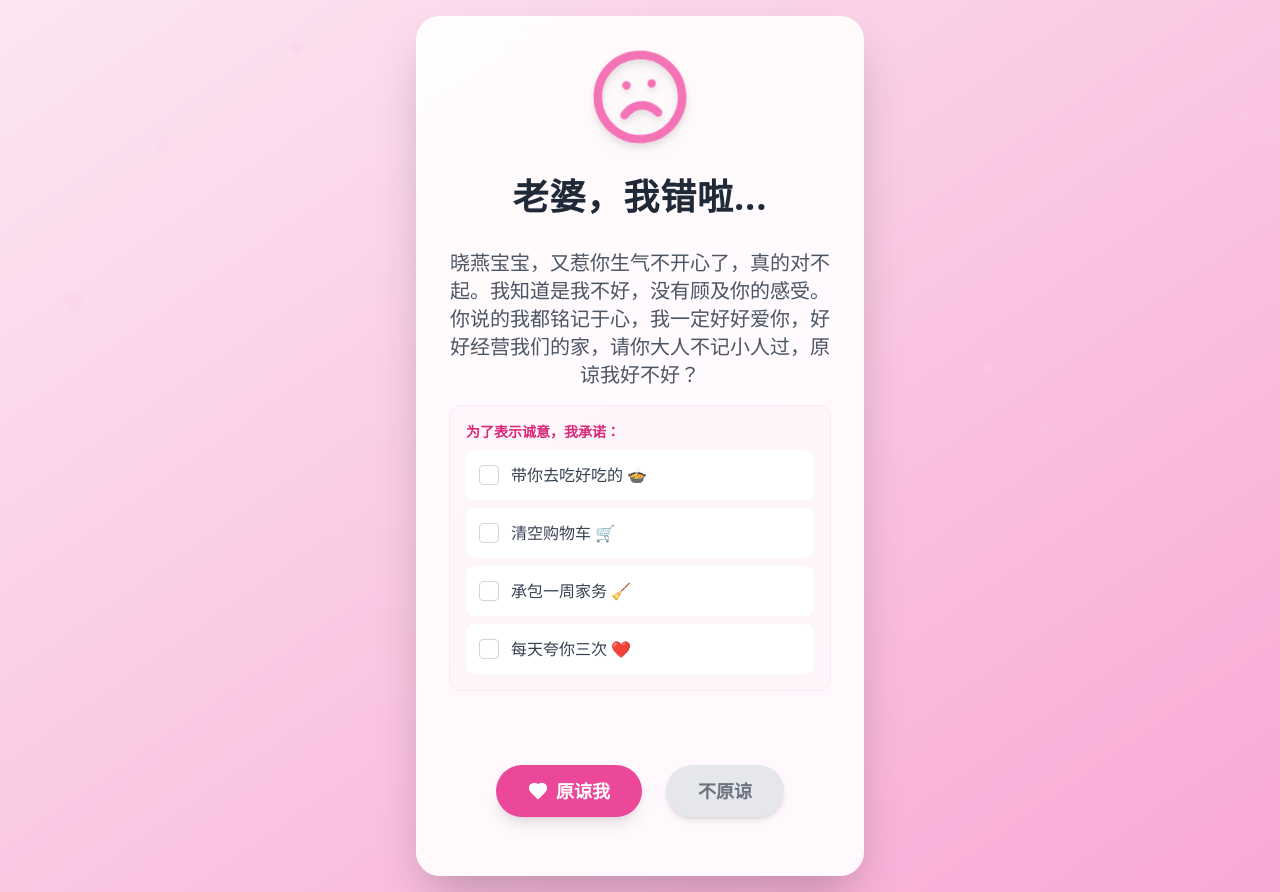
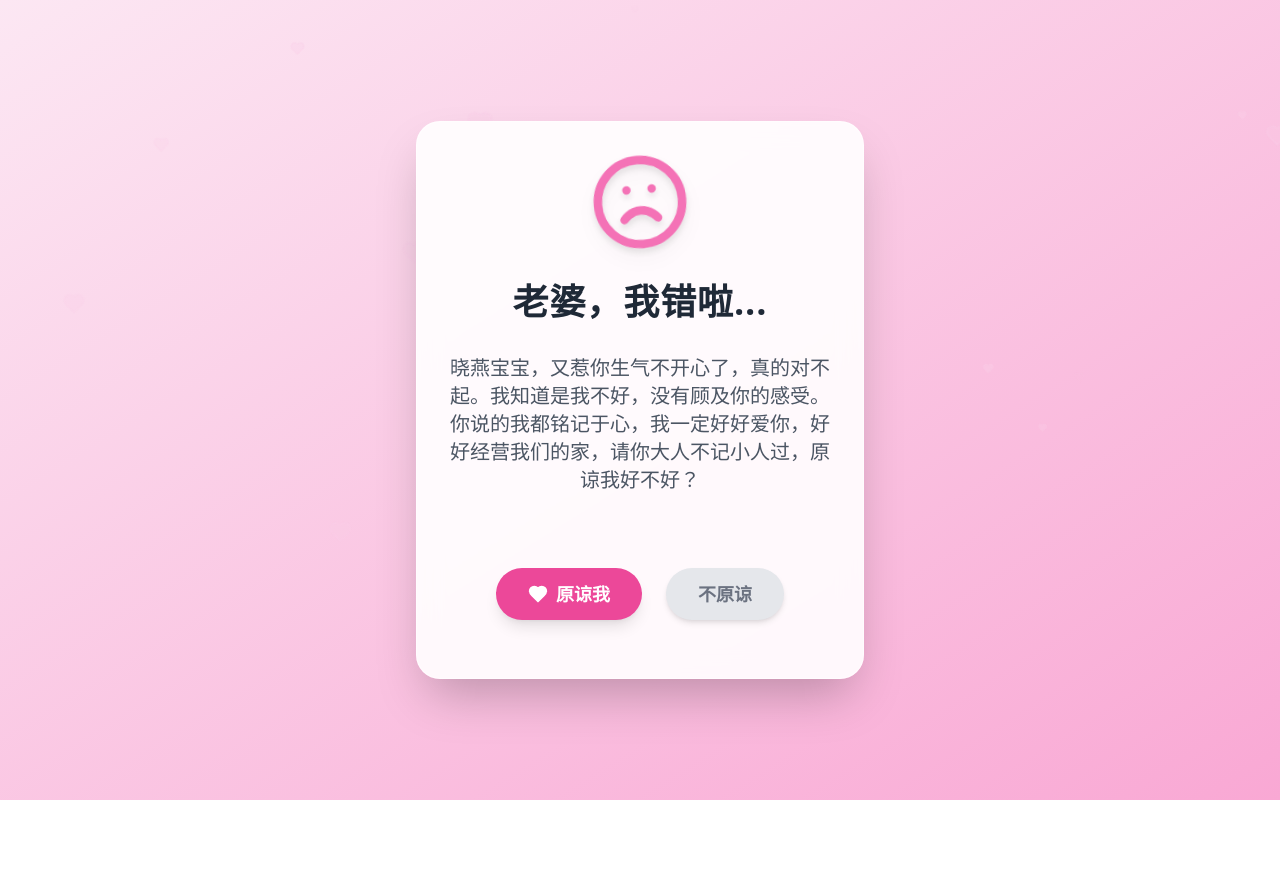
Before and after one commit to HaoLJ/apologize-project, a React (Vite) app: page / in a window 1280 px wide. After the commit the page ends 800 px from the top, so only its background shows below. Built offline with nearby package versions, Linux system fonts and the light colour scheme.

Commit message:
refactor: 移除承诺列表功能以简化界面
移除承诺列表相关的状态、切换逻辑及UI渲染代码，使应用专注于核心的道歉与原谅交互。这简化了组件结构并减少了状态管理复杂度。

```diff
--- a/src/App.tsx
+++ b/src/App.tsx
@@ -1,6 +1,6 @@
 import { useState, useEffect } from 'react'
 import { motion, AnimatePresence } from 'framer-motion'
-import { Heart, PartyPopper, Frown, Check } from 'lucide-react'
+import { Heart, PartyPopper, Frown } from 'lucide-react'
 import confetti from 'canvas-confetti'
 import clsx from 'clsx'
 
@@ -8,30 +8,6 @@ function App() {
   const [isForgiven, setIsForgiven] = useState(false)
   const [noBtnPosition, setNoBtnPosition] = useState({ x: 0, y: 0 })
   const [hoverCount, setHoverCount] = useState(0)
-  const [promises, setPromises] = useState([
-    { id: 1, text: "带你去吃好吃的 🍲", checked: false },
-    { id: 2, text: "清空购物车 🛒", checked: false },
-    { id: 3, text: "承包一周家务 🧹", checked: false },
-    { id: 4, text: "每天夸你三次 ❤️", checked: false },
-  ])
-
-  const togglePromise = (id: number) => {
-    setPromises(prev => prev.map(p => {
-        if (p.id === id) {
-            if (!p.checked) {
-                // Trigger mini confetti
-                confetti({
-                    particleCount: 30,
-                    spread: 40,
-                    origin: { y: 0.7 },
-                    colors: ['#ec4899', '#db2777']
-                })
-            }
-            return { ...p, checked: !p.checked }
-        }
-        return p
-    }))
-  }
 
   const handleForgive = () => {
     setIsForgiven(true)
@@ -147,34 +123,11 @@ function App() {
               ? "谢谢亲爱的原谅我！我会加倍对你好，不让你受委屈。开心开心开心！"
               : "晓燕宝宝，又惹你生气不开心了，真的对不起。我知道是我不好，没有顾及你的感受。你说的我都铭记于心，我一定好好爱你，好好经营我们的家，请你大人不记小人过，原谅我好不好？"}
           </p>
-
-          {/* Promises Section */}
-          {!isForgiven && (
-            <div className="w-full text-left space-y-2 bg-pink-50/50 p-4 rounded-xl border border-pink-100">
-              <p className="text-sm font-bold text-pink-600 mb-2">为了表示诚意，我承诺：</p>
-              <div className="grid grid-cols-1 gap-2">
-                {promises.map(p => (
-                    <motion.div
-                        key={p.id}
-                        whileTap={{ scale: 0.98 }}
-                        onClick={() => togglePromise(p.id)}
-                        className={clsx(
-                            "flex items-center gap-3 p-3 rounded-lg cursor-pointer transition-all border",
-                            p.checked ? "bg-pink-100 border-pink-300" : "bg-white hover:bg-gray-50 border-transparent"
-                        )}
-                    >
-                        <div className={clsx(
-                            "w-5 h-5 rounded border flex items-center justify-center transition-colors flex-shrink-0",
-                            p.checked ? "bg-pink-500 border-pink-500" : "border-gray-300 bg-white"
-                        )}>
-                            {p.checked && <Check className="w-3 h-3 text-white" />}
-                        </div>
-                        <span className={clsx("text-gray-700 text-sm md:text-base", p.checked && "line-through text-pink-700 opacity-60")}>{p.text}</span>
-                    </motion.div>
-                ))}
-              </div>
-            </div>
-          )}
+          {/* {!isForgiven && (
+            <p className="text-pink-400 text-sm italic">
+              (点击左边按钮原谅我，右边按钮...你点不到的)
+            </p>
+          )} */}
         </motion.div>
 
         {/* Buttons Area */}
```
